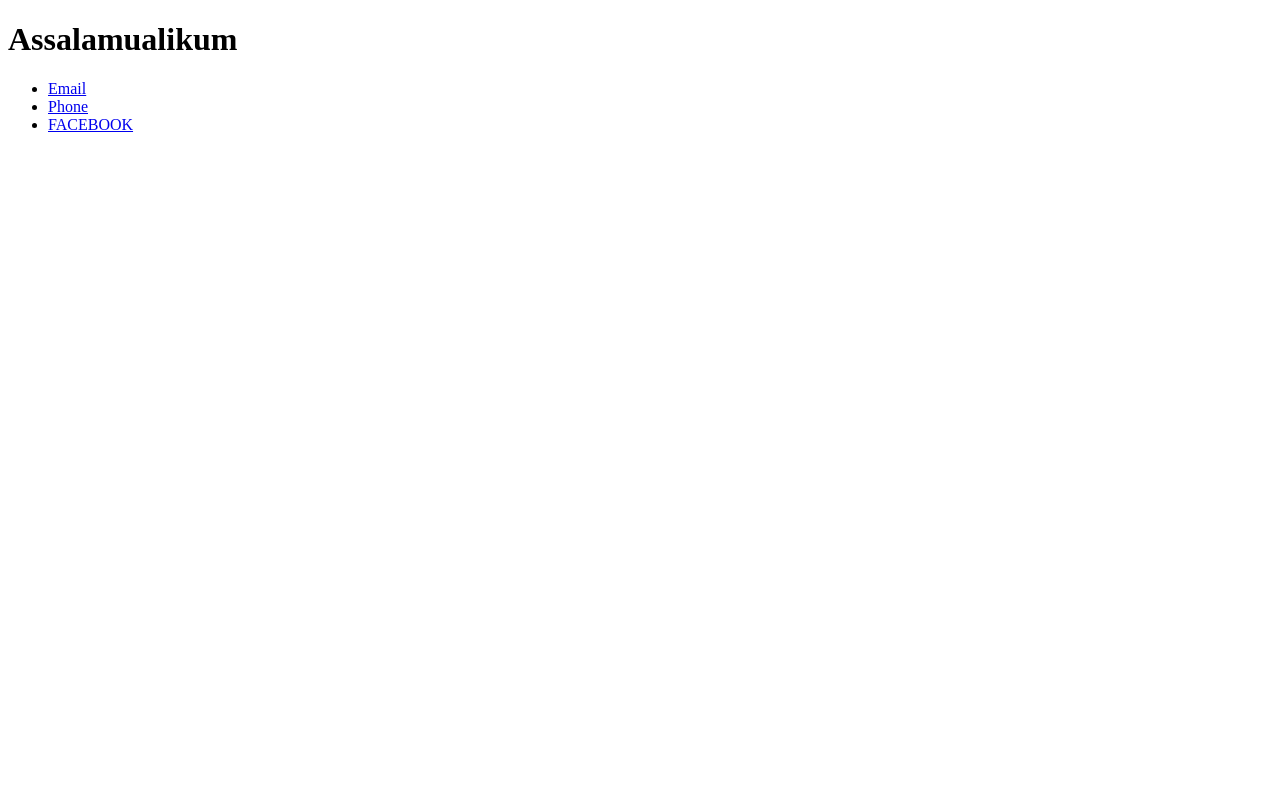
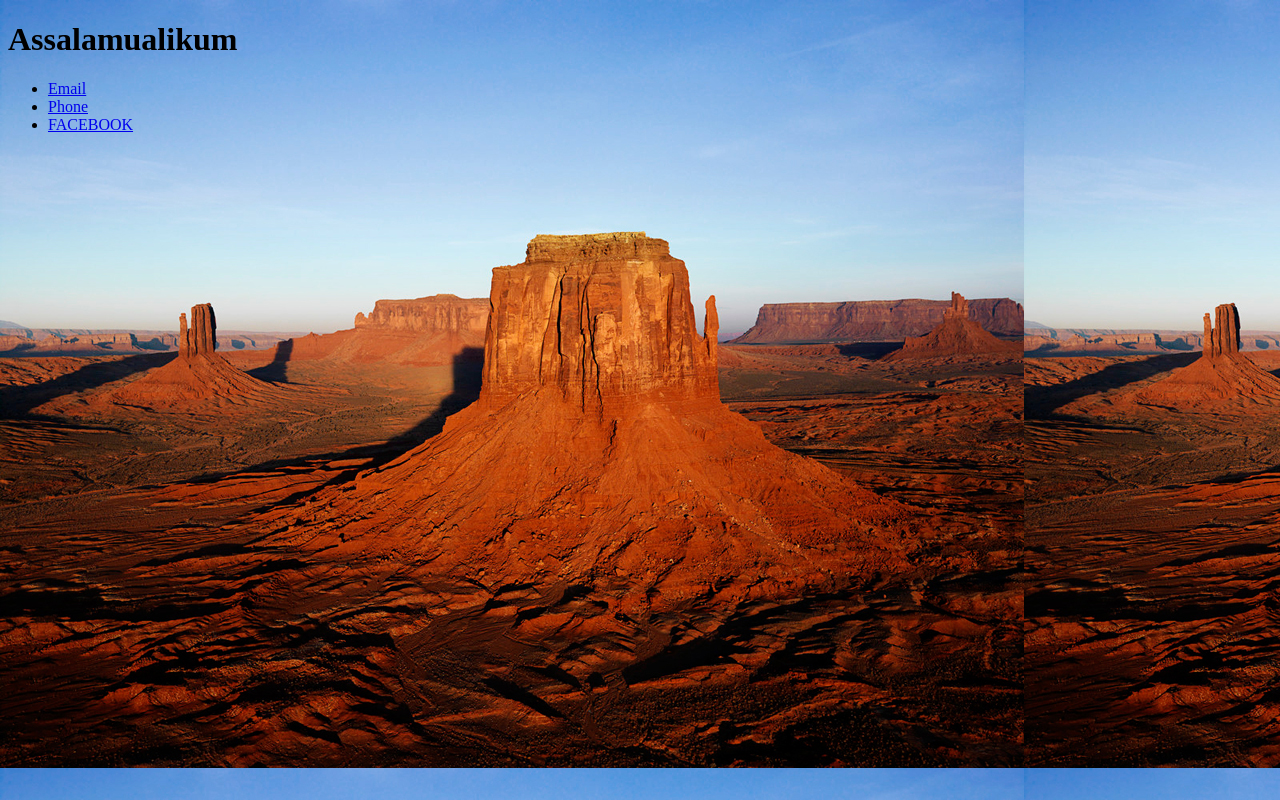
Before and after one commit to starain31/website, a website: page public/index.html in a window 1280 px wide. Drawn offline with Linux system fonts and the light colour scheme.

Commit message:
Update index.html

```diff
--- a/public/index.html
+++ b/public/index.html
@@ -3,11 +3,14 @@
 <head>
     <meta charset="UTF-8">
     <title>JABER BIN MAHFUZ</title>
+    <style type="text/css">
+        body {
+            background-image: url("Desert.jpg")
+        }
+    </style>
 </head>
 
-<body style="background-image: url("Desert.jpg");">
-
-
+<body >
     <h1 >Assalamualikum</h1>
 
     <ul>
```
